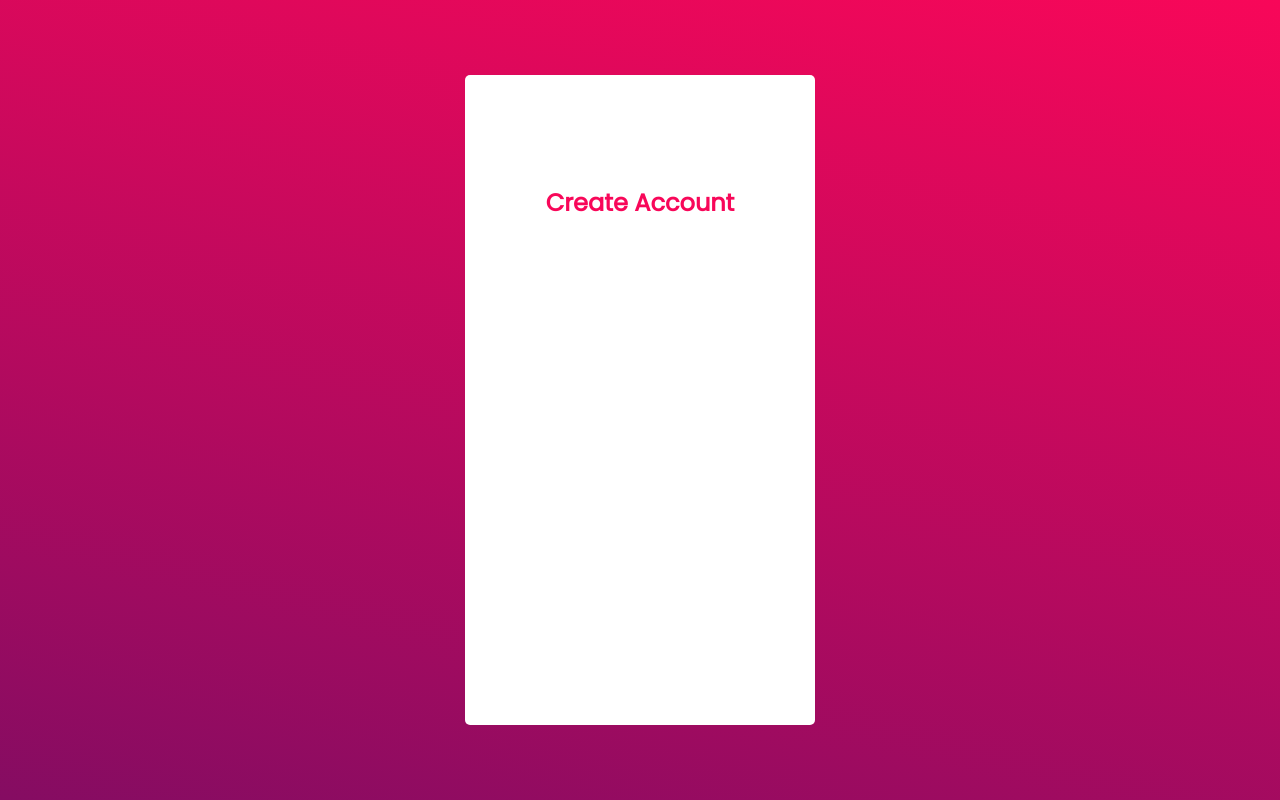
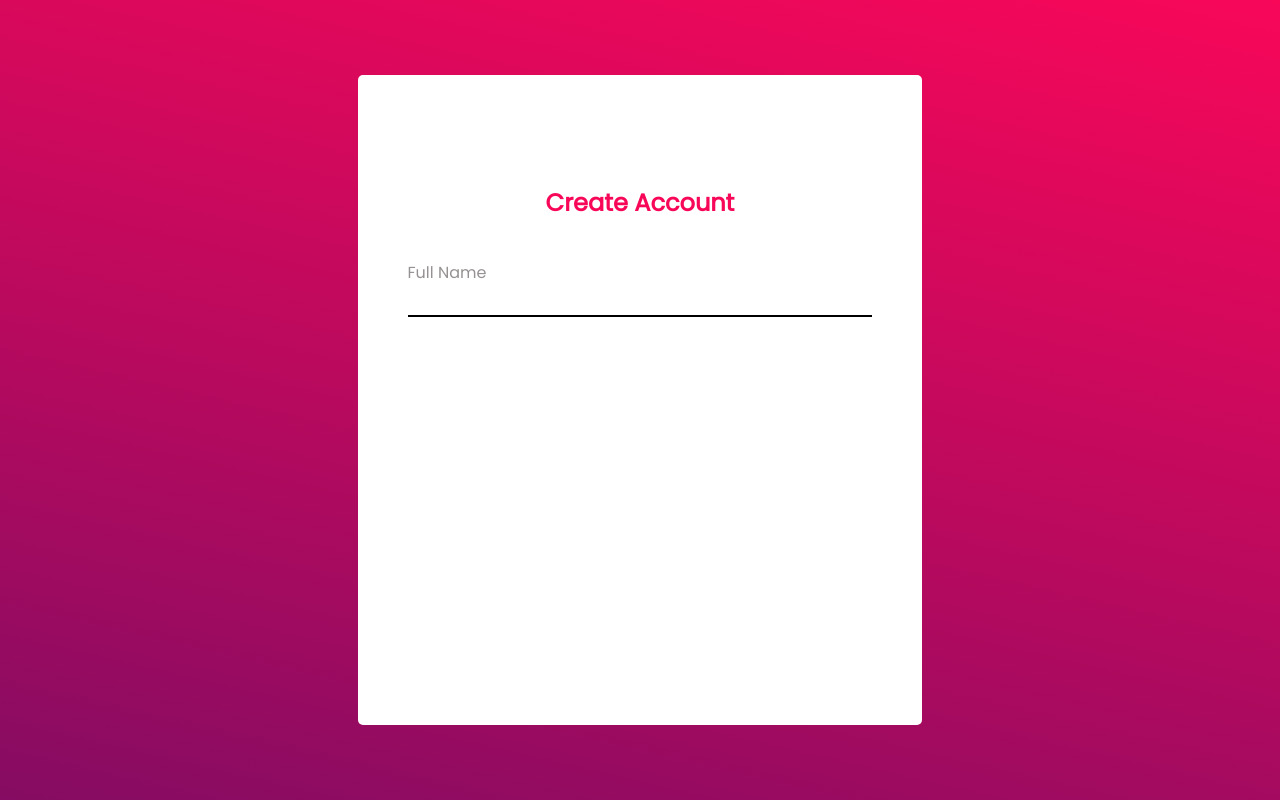
Before and after one commit to gift56/form-js, a React (Create React App) app in the folder form-validation/: page / in a window 1280 px wide. Built offline with nearby package versions, Linux system fonts and the light colour scheme.

Commit message:
created name input

```diff
--- a/form-validation/src/components/Signup.jsx
+++ b/form-validation/src/components/Signup.jsx
@@ -5,6 +5,12 @@ const Signup = () => {
                 <div>
                     <h2 className="title">Create Account</h2>
                 </div>
+                <form action="" className="form-wrapper">
+                    <div className="name">
+                        <label className="label">Full Name</label>
+                        <input type="text" className="input" />
+                    </div>
+                </form>
             </div>
         </div>
     )
--- a/form-validation/src/css/Form.css
+++ b/form-validation/src/css/Form.css
@@ -40,7 +40,7 @@
 .input {
     width: 100%;
     height: 32px;
-    border-bottom: 2px solid black;
+    border-bottom: 2px solid black !important;
     outline: none;
     font-size: 20px;
     margin-bottom: 10px;
```
